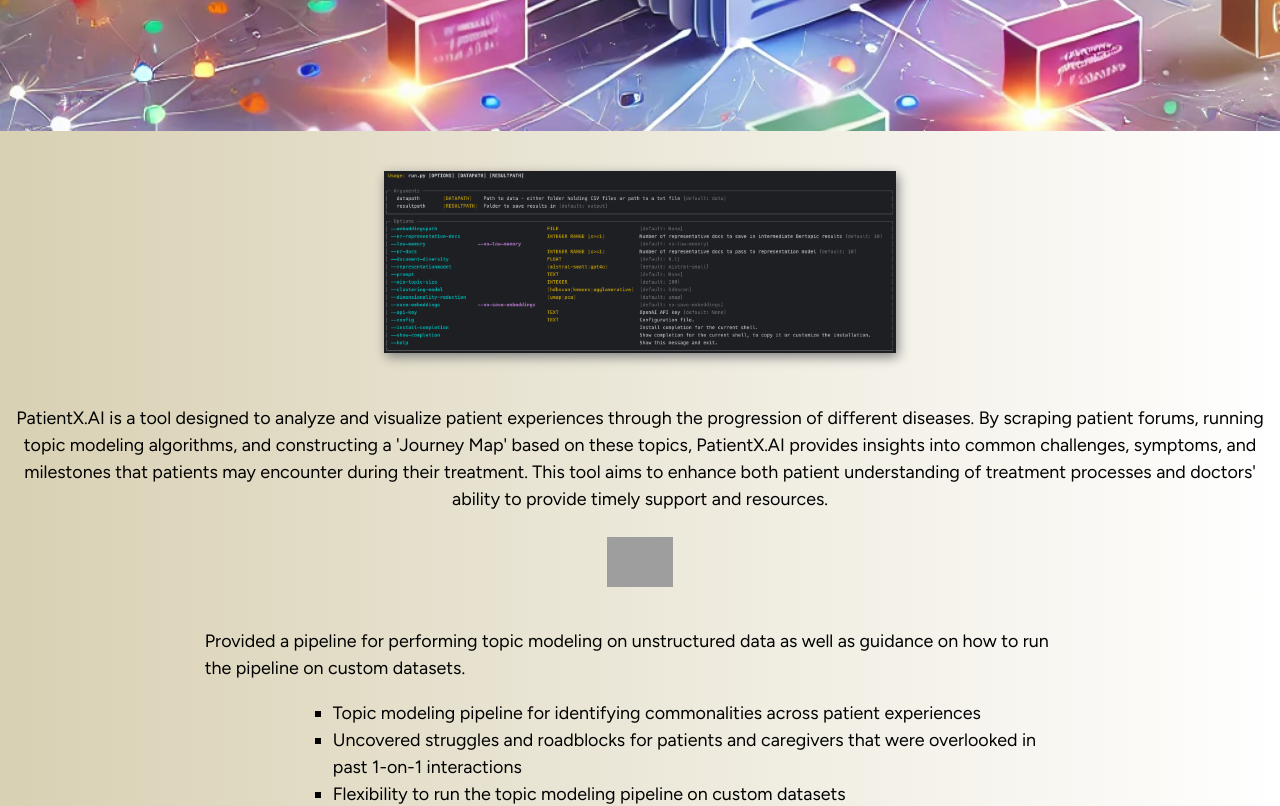
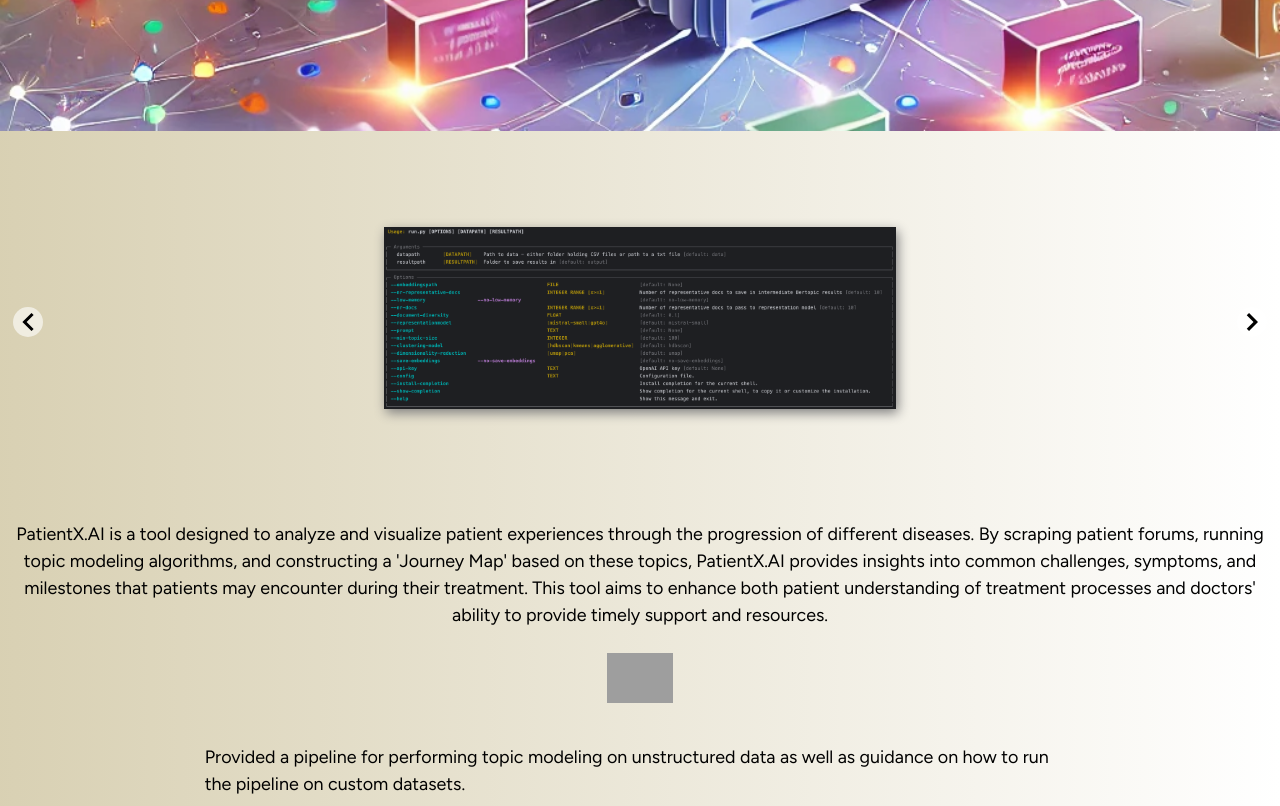
Before and after one commit to gt-sse-center/project-showcase, a React (Vite) app: page / in a window 1280 px wide. Shown: the part 2200-3006 px from the top of the page. Built offline with nearby package versions, Linux system fonts and the light colour scheme; grey boxes are pictures that could not be loaded; a web font is replaced by a local one.

Commit message:
Make `cover` a slideshow

```diff
--- a/package.json
+++ b/package.json
@@ -12,7 +12,8 @@
   "dependencies": {
     "react": "^18.2.0",
     "react-dom": "^18.2.0",
-    "react-router-dom": "^6.22.1"
+    "react-router-dom": "^6.22.1",
+    "react-slideshow-image": "^4.3.2"
   },
   "devDependencies": {
     "@types/react": "^18.2.56",
--- a/src/components/Main.tsx
+++ b/src/components/Main.tsx
@@ -1,4 +1,5 @@
 import './Main.css';
+import Slideshow from './slideshow';
 import data from '../content.json';
 
 type Takeaway = {
@@ -14,7 +15,7 @@
 	title: string;
 	description?: string;
 	background: string;
-	cover: string;
+	cover: string[];
 	logos?: Logo[];
 	takeaways: Takeaway[];
 	start_date: string;
@@ -69,14 +70,12 @@
 						</article>
 					</section>
 					<section className="text-bloc">
-						<figure>
-							<img src={`${item.cover}`} alt={item.title} />
-						</figure>
+						<Slideshow slideImages={item.cover} alt={item.title} />
 						{item.description ? <div dangerouslySetInnerHTML={{__html: item.description}} /> : ''}
 						{item.logos ? (
 							<div>
-								{item.logos?.map((logo) => (
-									<a target="_blank" href={`${logo.url}`} aria-description={`link to ${logo.alt}`}>
+								{item.logos?.map((logo, logo_index) => (
+									<a key={logo_index} target="_blank" href={`${logo.url}`} aria-description={`link to ${logo.alt}`}>
 										<img className="logo" alt={logo.alt} src={`${logo.image}`} />
 									</a>
 								))}
--- /dev/null
+++ b/src/components/slideshow.tsx
@@ -0,0 +1,24 @@
+import { Slide } from 'react-slideshow-image';
+import 'react-slideshow-image/dist/styles.css'
+
+type ImageSlides = {
+  slideImages: string[],
+  alt: string,  // The common alt-text to be used for all images.
+};
+
+
+export default function Slideshow({ slideImages, alt }: ImageSlides) {
+  return (
+    <div className="slide-container">
+      <Slide duration={2000}>
+        {slideImages.map((slideImage, index) => (
+          <div key={index}>
+            <figure>
+              <img src={slideImage} alt={alt} />
+            </figure>
+          </div>
+        ))}
+      </Slide>
+    </div>
+  )
+}
--- a/src/content.json
+++ b/src/content.json
@@ -2,7 +2,7 @@
 	{
 		"title": "PatientX.AI: Developing Dementia Journey Maps",
 		"description": "PatientX.AI is a tool designed to analyze and visualize patient experiences through the progression of different diseases. By scraping patient forums, running topic modeling algorithms, and constructing a 'Journey Map' based on these topics, PatientX.AI provides insights into common challenges, symptoms, and milestones that patients may encounter during their treatment. This tool aims to enhance both patient understanding of treatment processes and doctors' ability to provide timely support and resources.",
-		"cover": "patientx-run-help.png",
+		"cover": ["patientx-run-help.png"],
 		"logos": [
 			{
 				"image": "https://maartengr.github.io/BERTopic/logo.png",
@@ -28,7 +28,7 @@
 	{
 		"title": "AutoRA: Closed-loop Behavioral Experiments Delivered Through an Online Experiment Server",
 		"description": "AutoRA provides those researchers performing behavioral experiments with tools to develop experiments and reason about the results of those experiments in a way that facilitates their evolution. In this engagement we developed a <a href=https://github.com/AutoResearch/AutoRA-experiment-server target=_blank>Copier project template</a> that allows researchers to stand up a web based behavioral experiment using jsPsych with integration into the Prolific participant recruitment platform and fully automated deployment via Docker and GitHub Actions.",
-		"cover": "autora_overview.png",
+		"cover": ["autora_overview.png"],
 		"logos": [
 			{
 				"image": "https://autoresearch.github.io/autora/img/logo.png",
@@ -65,7 +65,7 @@
 		"title": "New Features for the Metadata Aggregator for Reusable / Reproducible Science (MARS)",
 		"description": "<a href=https://github.com/Brain-Development-and-Disorders-Lab/mars target=_blank>MARS</a> is an open-source and customizable data management tool for organizing, linking, and tracking metadata generated from scientific experiments. During this engagement, we added new functionality to MARS to increase its adoption across new scientific domains and with new research laboratories.",
 		"background": "mars-background.jpeg",
-		"cover": "mars.png",
+		"cover": ["mars.png"],
 		"takeaways": [
 			{
 				"description": "New functionality to increase adoption of MARS across new scientific domains and with new research laboratories",
@@ -85,7 +85,7 @@
 		"title": "A Web Portal for the Ramanujan Machine & Automated Search Algorithm Deployment to the BOINC Distributed-Computing Platform via GitHub Actions",
 		"description": "<a href=https://www.ramanujanmachine.com/ target=_blank>The Ramanujan Machine</a> is a novel way to find new mathematical formulas relating fundamental constants, usually discovered sporadically by mathematical intuition or ingenuity, by harnessing computer algorithms. We built a user-friendly web application that invokes the Ramanujan Machine algorithms and returns potential discoveries to the user along with any results returned from an integration with Wolfram Alpha.",
 		"background": "ramanujan_background.jpeg",
-		"cover": "ramanujan_machine.png",
+		"cover": ["ramanujan_machine.png"],
 		"takeaways": [
 			{
 				"description": "A web portal to make search algorithms accessible to the public",
@@ -113,7 +113,7 @@
 		"title": "Kokkos Accelerated Machine Learned Interatomic Potential",
 		"description": "During this engagement, we evaluated the performance characteristics of simulations based on <a href=https://arxiv.org/abs/2401.00096 target=_blank>foundational model</a> for machine learned inter-atomic potential jointly proposed by a team of 60 scientists . ",
 		"background": "sprint-kokkos-generated.png",
-		"cover": "neural-net-generated.jpg",
+		"cover": ["neural-net-generated.jpg"],
 		"logos": [
 			{
 				"image": "https://kokkos.org/img/kokkos-logo.png",
@@ -142,7 +142,7 @@
 		"title": "Performance Enhancements for Simulations that Target Intrinsically Disordered Proteins (IDPs) with Therapeutic Small Molecules",
 		"description": "During this engagement, we evaluated the performance characteristics of simulations based on <a href=https://www.gromacs.orgheller target=_blank>GROMACS</a> and <a href=https://www.plumed.org/ target=_blank>PLUMED</a>, which target Intrinsically Disordered Proteins (IDPs) with Therapeutic Small Molecules. After the evaluation, we worked with the PLUMED team to introduce changes that resulted in significant performance improvements.",
 		"background": "proteins10.png",
-		"cover": "proteins.png",
+		"cover": ["proteins.png"],
 		"logos": [
 			{
 				"image": "https://www.gromacs.org/_static/gmx_logo_blue.png",
@@ -172,7 +172,7 @@
 	{
 		"title": "Icetemp: Converting a Jupyter Notebook to a Python Package",
 		"description": "<a href=https://github.com/sashamontelli/borehole_temperature_models target=_blank>Icetemp</a> is a numerical heat flow model that infers long-term climate and glacial history using Bayesian inversion of in-situ borehole temperature measurements previously taken in Antarctica. During this engagement, we converted the Icetemp algorithm, written as a Jupyter Notebook, into a Python package available on PyPi, complete with automated testing and Continuous Integration / Delivery / Deployment.",
-		"cover": "montelli.png",
+		"cover": ["montelli.png"],
 		"background": "icecore5.png",
 		"takeaways": [
 			{
@@ -192,7 +192,7 @@
 	{
 		"title": "FastANI: Improving the Quality of a Python Package",
 		"description": "<a href=https://github.com/ParBLiSS/FastANI target=_blank>FastANI</a> is an HPC-oriented Python package to perform whole-genome Average Nucleotide Identity (ANI). FastANI allows for quickly comparing two genomes to find matches in their genetic structure. During this engagement, we improved the quality of the FastANI Python package.",
-		"cover": "FastANI.png",
+		"cover": ["FastANI.png"],
 		"background": "dna10.png",
 		"takeaways": [
 			{
@@ -211,7 +211,11 @@
     {
         "title": "Faster, Scalable, Higher Fidelity RL2Grid",
         "description": "RL2Grid is a benchmark suite for realistic power grid operations. It employs the <a href=https://github.com/Grid2op/grid2op>Grid2op</a> machine learning framework to devise more flexible control strategies for modern power grids. In this engagement, we improved the performance, fidelity, and features of grid2op.",
-        "cover": "rl2grid-merged.png",
+        "cover": [
+          "rl2grid-merged.png",
+          "grid2op-profiling.png",
+          "powergrid-software.png"
+        ],
         "background": "rl2grid-background.png",
         "logos": [
             {
@@ -236,7 +240,7 @@
     {
         "title": "QCSchema v2: Next-Generation Structured Data for Quantum Chemistry",
         "description": "QCSchema is a data format for quantum chemistry computations and procedures developed by the <a href=https://molssi.org>Molecular Sciences Software Institute</a>. The QCSchema implementation and runners in <a href=https://github.com/MolSSI/QCElemental/>QCElemental</a> and <a href=https://github.com/MolSSI/QCEngine/>QCEngine</a> connect ~20 community codes and underlie several research projects. During this engagement, we modernized schema to prepare for future features.",
-        "cover": "qcschema-v1v2.png",
+        "cover": ["qcschema-v1v2.png"],
         "background": "qcschema-background.png",
         "logos": [
             {
```
Also changed, not shown: 1 other file (tests, documents, lock files or other folders).
